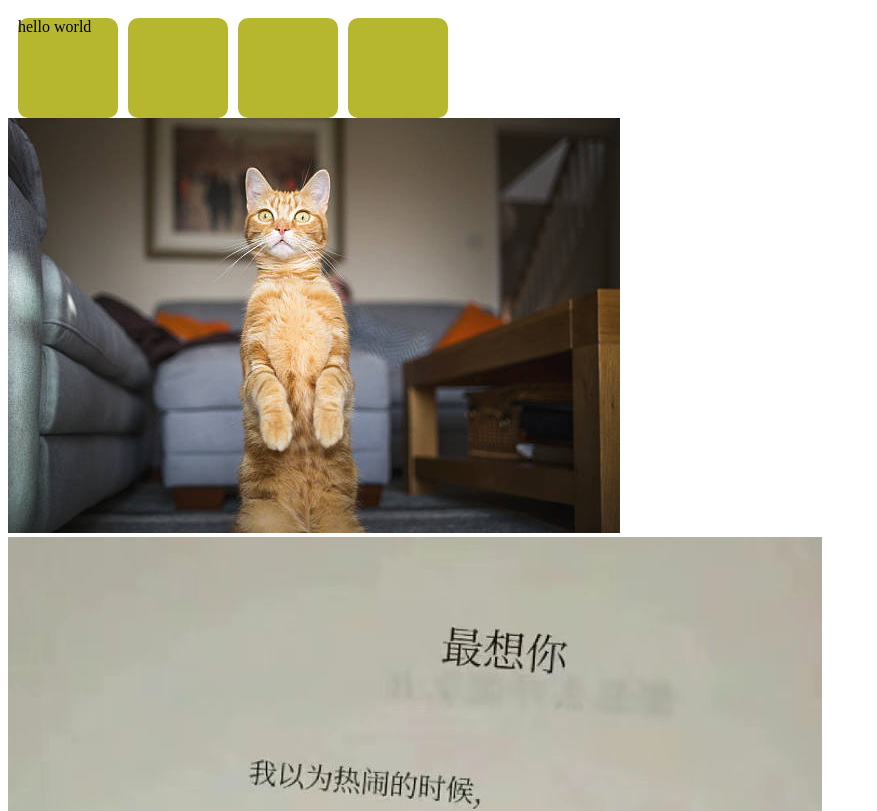
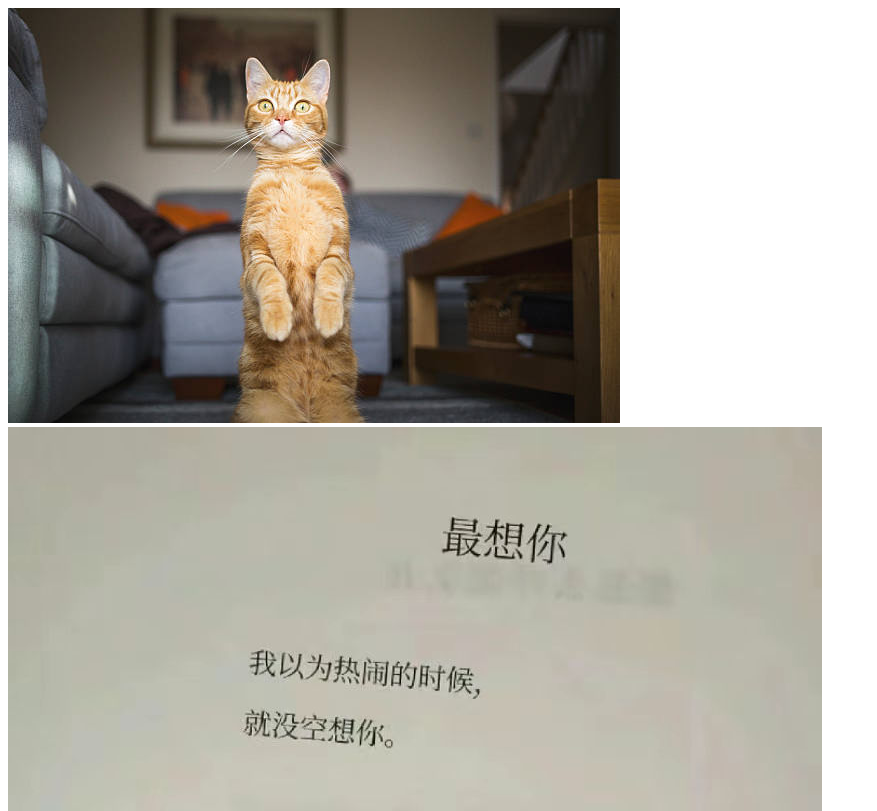
Before and after one commit to zhangzhangc/zhangzhangc.github.io, a plain HTML site: page index.html in a window 1280 px wide. Shown: the top 811 px of the page, without its empty margins (0-877 px from the left). Drawn offline with Linux system fonts and the light colour scheme.

Commit message:
Clean up header by removing empty divs
Removed unused div elements from the header.

```diff
--- a/index.html
+++ b/index.html
@@ -29,13 +29,7 @@
 <body>
 
     <header>
-        <div class="contend">
-            <div class="item">hello world</div>
-            <div class="item"></div>
-            <div class="item"></div>
-            <div class="item"></div>
 
-        </div>
     </header>
     <main>
         <img src="./img/gettyimages-615582402-612x612.jpg" alt="这是图片呢">
```
